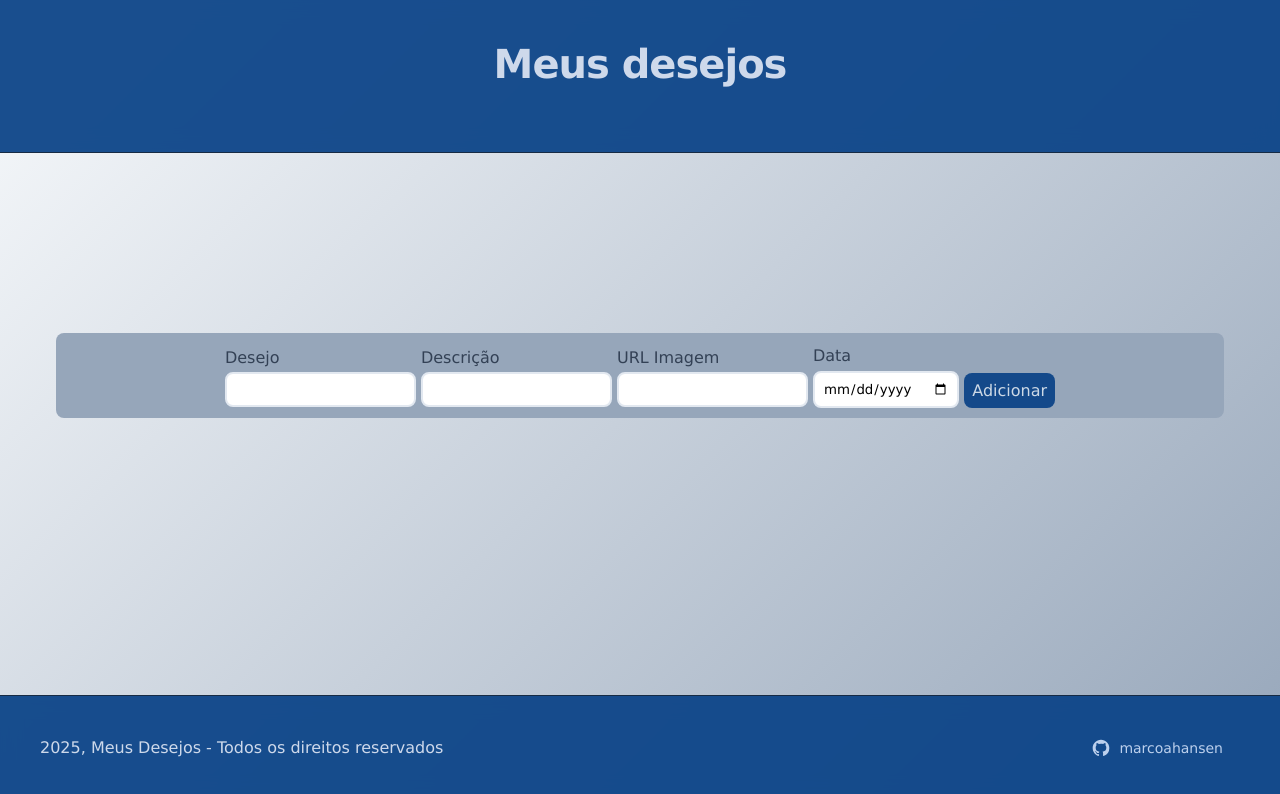
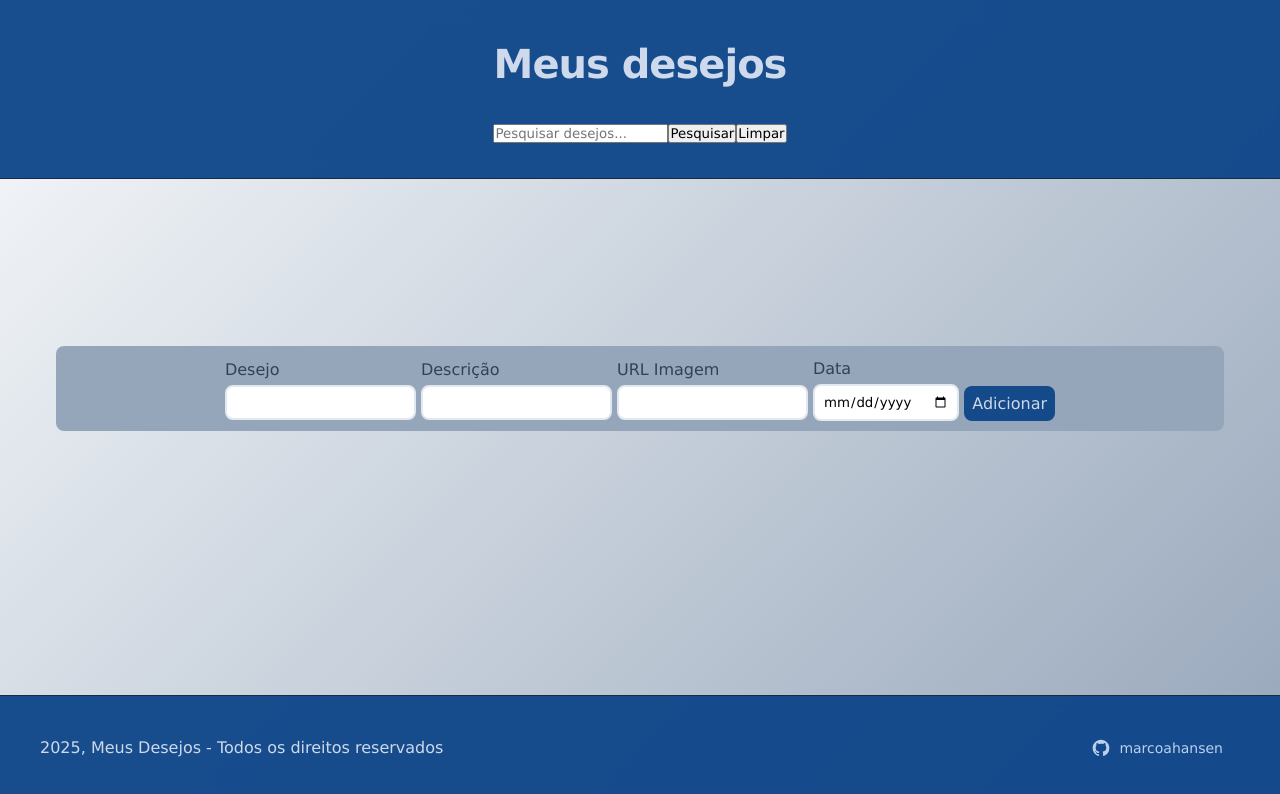
Before and after one commit to marcoahansen/wishlist, a React (Vite) app: page / in a window 1280 px wide. Shown: the top 794 px of the page. Built offline with nearby package versions, Linux system fonts and the light colour scheme.

Commit message:
filtro de wishs

```diff
--- a/src/App.jsx
+++ b/src/App.jsx
@@ -1,4 +1,4 @@
-import { useCallback, useEffect, useState } from "react";
+import { useCallback, useEffect, useMemo, useState } from "react";
 import styles from "./App.module.css";
 import { CardGrid } from "./components/CardGrid/CardGrid";
 import { Footer } from "./components/Footer/Footer";
@@ -8,12 +8,34 @@ import { AddItemForm } from "./components/AddItemForm/AddItemForm";
 function App() {
   const [wishs, setWishs] = useState([]);
   const [loading, setLoading] = useState(true);
+  const [search, setSearch] = useState("");
   const [form, setForm] = useState({
     name: "",
     description: "",
     urlImage: "",
     date: "",
   });
+
+  const filteredWishs = useMemo(() => {
+    if (!search.trim()) {
+      return wishs;
+    }
+    return wishs.filter((wish) => {
+      const seachLower = search.toLowerCase();
+      return (
+        wish.name.toLowerCase().includes(seachLower) ||
+        wish.description.toLowerCase().includes(seachLower)
+      );
+    });
+  }, [search, wishs]);
+
+  const onSearch = useCallback((searchValue) => {
+    setSearch(searchValue);
+  });
+  const onClear = useCallback(() => {
+    setSearch("");
+  });
+
   const handleSubmit = (e) => {
     e.preventDefault();
     const updatedWishs = [...wishs, form];
@@ -57,14 +79,14 @@ function App() {
 
   return (
     <div className={styles.app}>
-      <Header />
+      <Header onSearch={onSearch} onClear={onClear} />
       <main className={styles.main}>
         <AddItemForm
           handleSubmit={handleSubmit}
           form={form}
           setForm={setForm}
         />
-        <CardGrid wishs={wishs} handleDelete={handleDelete} />
+        <CardGrid wishs={filteredWishs} handleDelete={handleDelete} />
       </main>
       <Footer />
     </div>
--- a/src/components/Header/Header.jsx
+++ b/src/components/Header/Header.jsx
@@ -1,10 +1,43 @@
+import { useState, useCallback } from "react";
 import styles from "./Header.module.css";
 
-export const Header = () => {
+export const Header = ({ onSearch, onClear }) => {
+  const [searchValue, setSearchValue] = useState("");
+
+  const handleSubmit = useCallback(
+    (e) => {
+      e.preventDefault();
+      onSearch(searchValue);
+    },
+    [searchValue, onSearch]
+  );
+
+  const handleChange = useCallback((e) => {
+    const value = e.target.value;
+    setSearchValue(value);
+  }, []);
+
   return (
     <header className={styles.header}>
       <div className={styles.container}>
         <h1 className={styles.title}>Meus desejos</h1>
+        <form className={styles.searchForm} onSubmit={handleSubmit}>
+          <div className={styles.searchGroup}>
+            <input
+              type="text"
+              placeholder="Pesquisar desejos..."
+              value={searchValue}
+              onChange={handleChange}
+              className={styles.input}
+            />
+            <button type="submit" className={styles.button}>
+              Pesquisar
+            </button>
+            <button type="button" onClick={onClear} className={styles.clear}>
+              Limpar
+            </button>
+          </div>
+        </form>
       </div>
     </header>
   );
```
